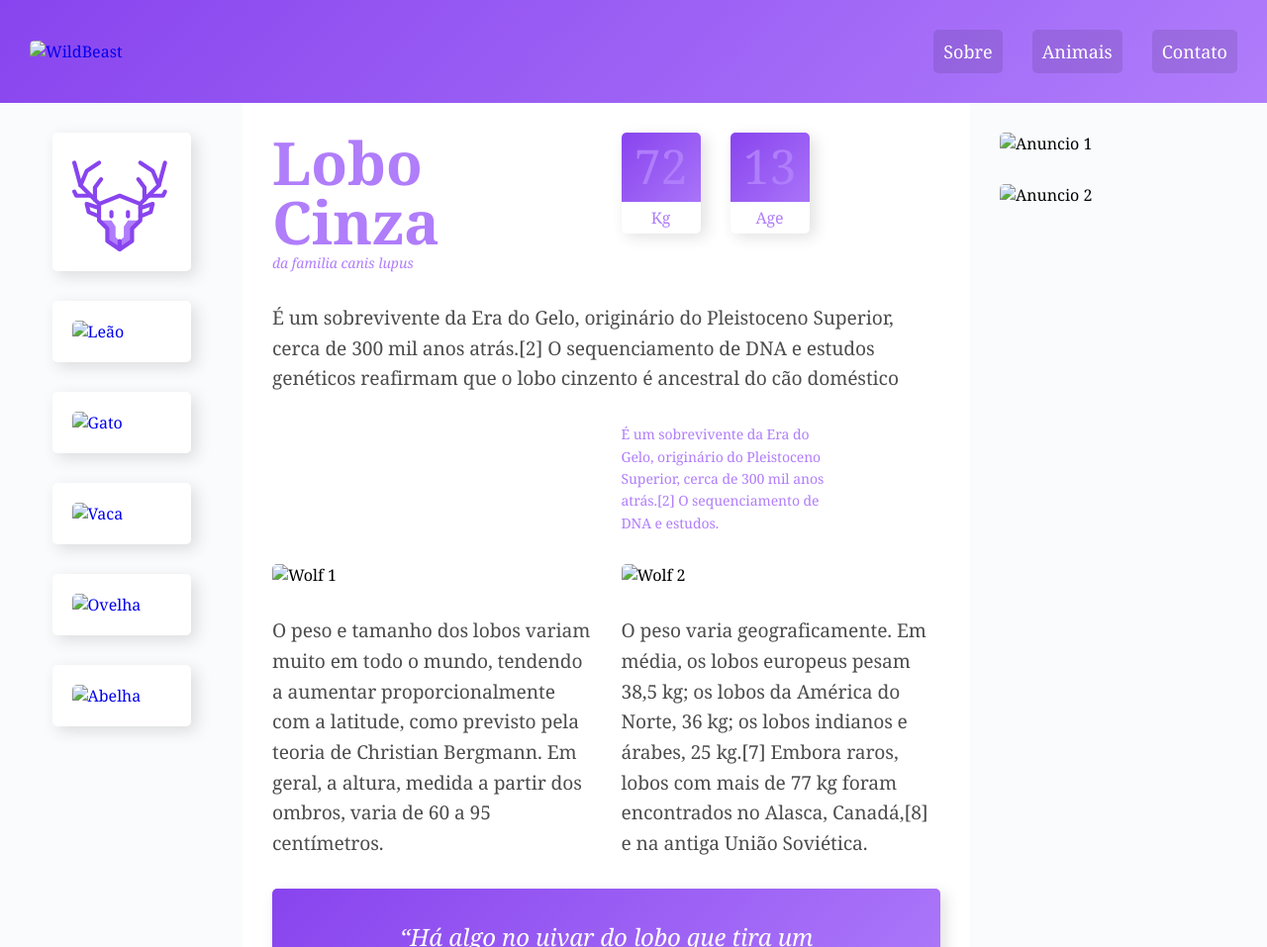
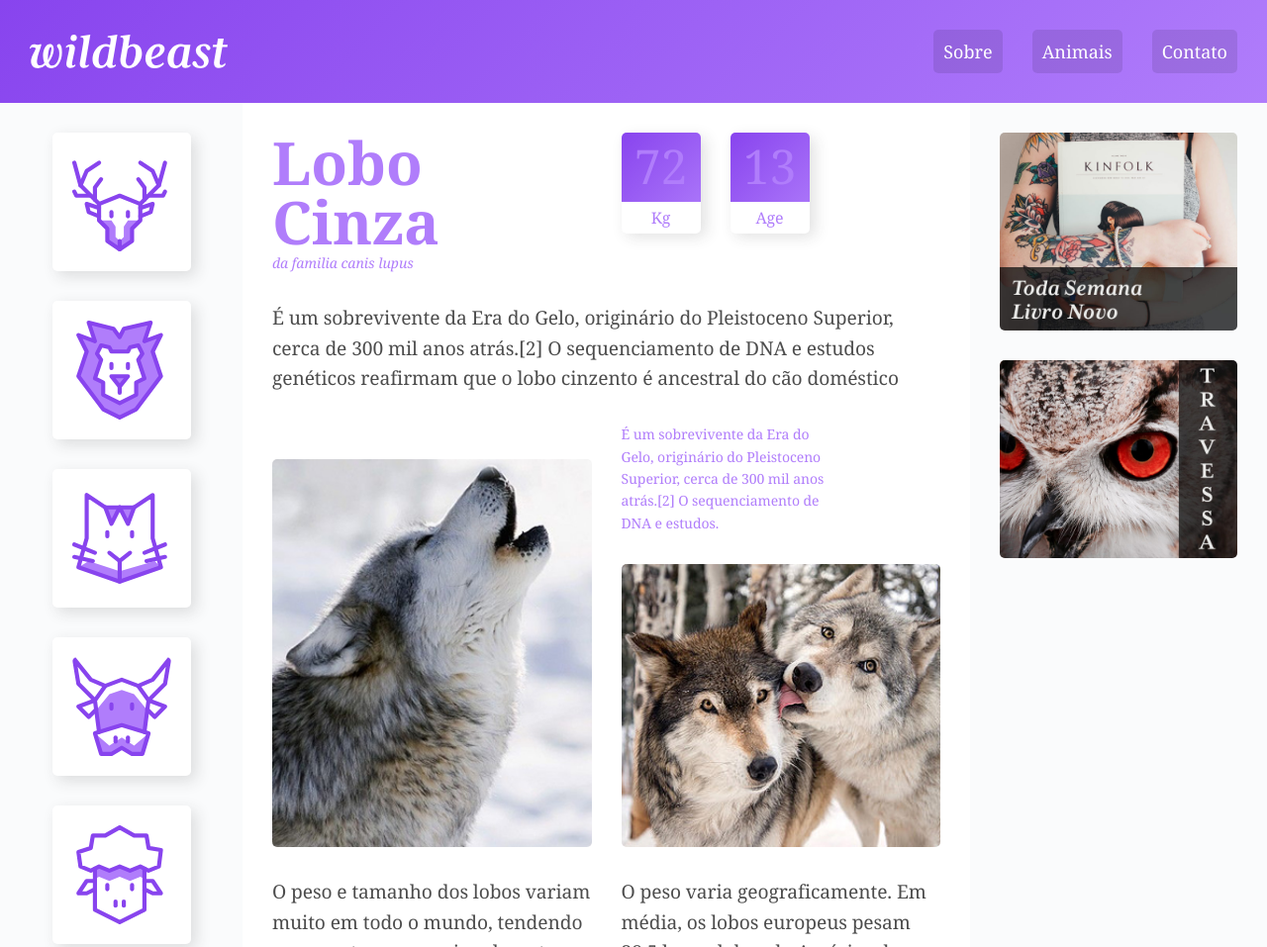
Before and after one commit to natan331/WildBeast, a plain HTML site: page index.html in a window 1280 px wide. Shown: the top 957 px of the page at 99% size. Drawn offline with Linux system fonts and the light colour scheme; the site is published under a folder, as on GitHub Pages, so addresses that start at the root find nothing.

Commit message:
Update index.html

```diff
--- a/index.html
+++ b/index.html
@@ -7,7 +7,7 @@
       name="viewport"
       content="width=device-width, initial-scale=1.0, shrink-to-fit=no"
     />
-    <link rel="sortcut icon" href="/assets/icon.png" type="image/x-icon" />
+    <link rel="sortcut icon" href="assets/icon.png" type="image/x-icon" />
     <title>WildBeast</title>
     <link
       href="https://fonts.googleapis.com/css2?family=Vollkorn:ital,wght@0,400;0,700;1,400&display=swap"
@@ -19,7 +19,7 @@
     <div class="estrutura">
       <header class="header">
         <a href="#" class="logo"
-          ><img src="/assets/img/wildbeast.svg" alt="WildBeast"
+          ><img src="assets/img/wildbeast.svg" alt="WildBeast"
         /></a>
         <nav>
           <ul>
@@ -38,22 +38,22 @@
             /></a>
           </li>
           <li>
-            <a href="#"><img src="/assets/img/icones/leao.svg" alt="Leão" /></a>
+            <a href="#"><img src="assets/img/icones/leao.svg" alt="Leão" /></a>
           </li>
           <li>
-            <a href="#"><img src="/assets/img/icones/gato.svg" alt="Gato" /></a>
+            <a href="#"><img src="assets/img/icones/gato.svg" alt="Gato" /></a>
           </li>
           <li>
-            <a href="#"><img src="/assets/img/icones/vaca.svg" alt="Vaca" /></a>
+            <a href="#"><img src="assets/img/icones/vaca.svg" alt="Vaca" /></a>
           </li>
           <li>
             <a href="#"
-              ><img src="/assets/img/icones/ovelha.svg" alt="Ovelha"
+              ><img src="assets/img/icones/ovelha.svg" alt="Ovelha"
             /></a>
           </li>
           <li>
             <a href="#"
-              ><img src="/assets/img/icones/abelha.svg" alt="Abelha"
+              ><img src="assets/img/icones/abelha.svg" alt="Abelha"
             /></a>
           </li>
         </ul>
@@ -79,14 +79,14 @@
           cerca de 300 mil anos atrás.[2] O sequenciamento de DNA e estudos
           genéticos reafirmam que o lobo cinzento é ancestral do cão doméstico
         </p>
-        <img class="imagem-1" src="/assets/img/wolf1.jpg" alt="Wolf 1" />
+        <img class="imagem-1" src="assets/img/wolf1.jpg" alt="Wolf 1" />
 
         <p class="destaque">
           É um sobrevivente da Era do Gelo, originário do Pleistoceno Superior,
           cerca de 300 mil anos atrás.[2] O sequenciamento de DNA e estudos.
         </p>
 
-        <img class="imagem-2" src="/assets/img/wolf2.jpg" alt="Wolf 2" />
+        <img class="imagem-2" src="assets/img/wolf2.jpg" alt="Wolf 2" />
 
         <p>
           O peso e tamanho dos lobos variam muito em todo o mundo, tendendo a
@@ -134,15 +134,15 @@
           </p>
         </div>
 
-        <img class="col-wide" src="/assets/img/wolf3.jpg" alt="Wolf 3" />
+        <img class="col-wide" src="assets/img/wolf3.jpg" alt="Wolf 3" />
       </main>
 
       <aside class="anuncios">
         <div class="anuncio-item">
-          <img src="/assets/img/anuncio-1.jpg" alt="Anuncio 1" />
+          <img src="assets/img/anuncio-1.jpg" alt="Anuncio 1" />
         </div>
         <div class="anuncio-item">
-          <img src="/assets/img/anuncio-2.jpg" alt="Anuncio 2" />
+          <img src="assets/img/anuncio-2.jpg" alt="Anuncio 2" />
         </div>
       </aside>
 
```
